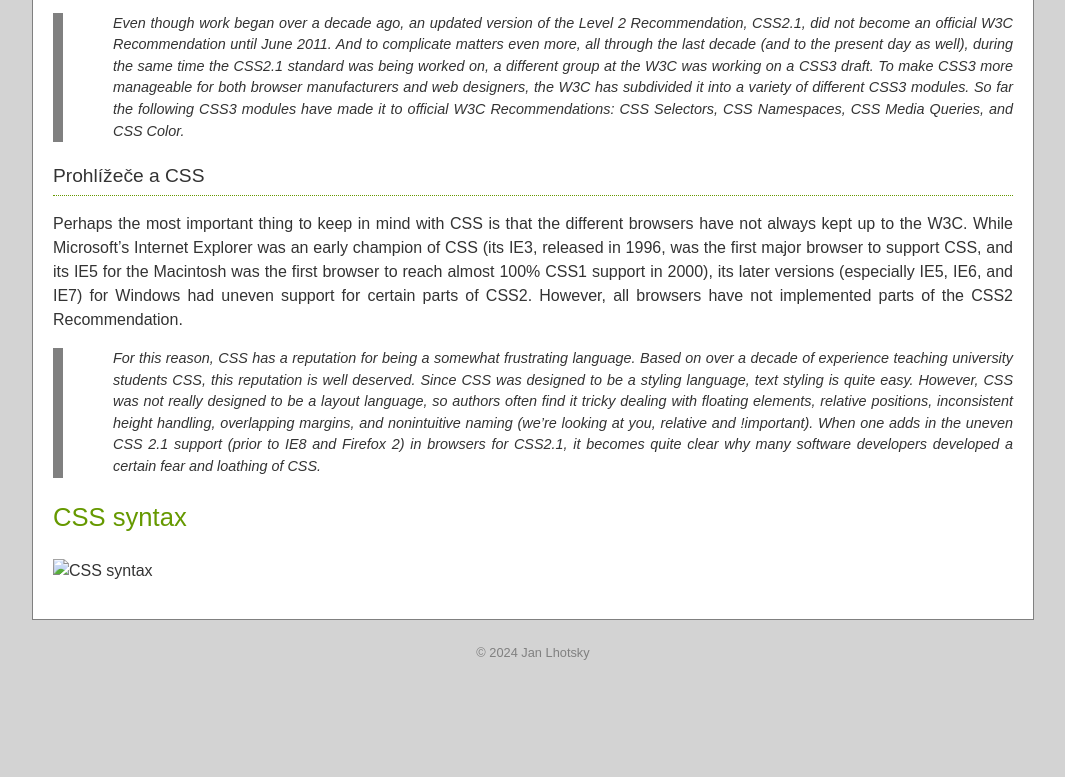
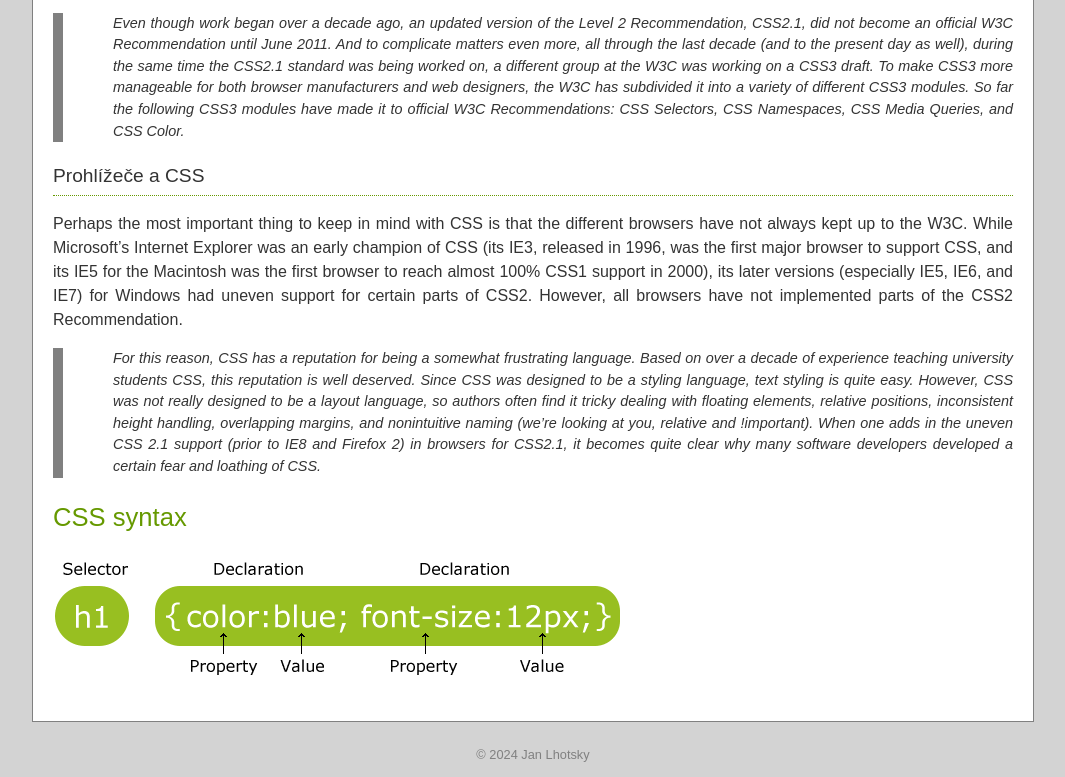
Before and after one commit to Hanzal776/css, a plain HTML site: page index.html in a window 1280 px wide. Shown: the part 878-1655 px from the top of the page, without its empty margins (107-1172 px from the left). Before the commit the page ends 1553 px from the top, so only its background shows below. Drawn offline with Linux system fonts and the light colour scheme.

Commit message:
Add files via upload

```diff
--- a/index.html
+++ b/index.html
@@ -94,7 +94,7 @@
                 of CSS.</p>
             <h2>CSS syntax</h2>
         <!-- Do tohoto odstavce bude vložen obrázek selector.gif -->
-            <p><img src="img/selector.gif" alt="CSS syntax"></p>
+            <p><img src="selector.gif" alt="CSS syntax"></p>
         </div>
         <footer>
             <p>&copy; 2024 Jan Lhotsky</p>
```
